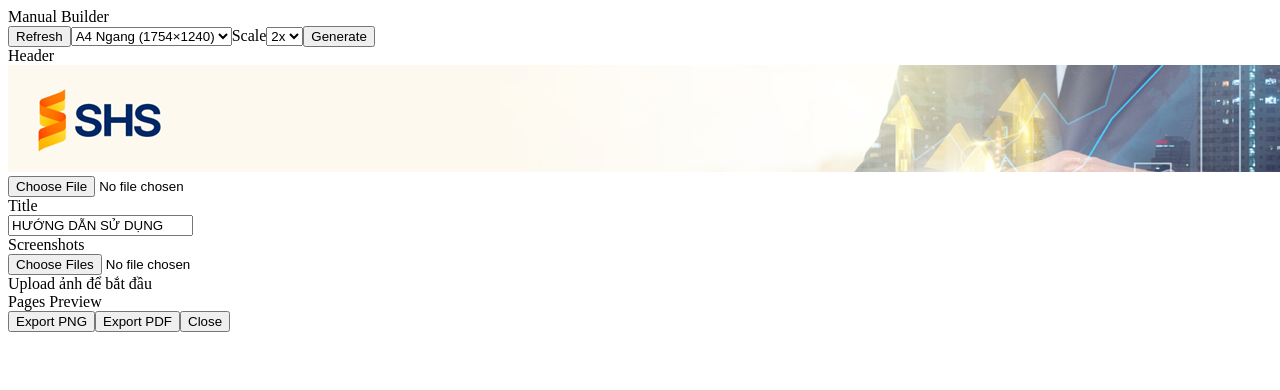
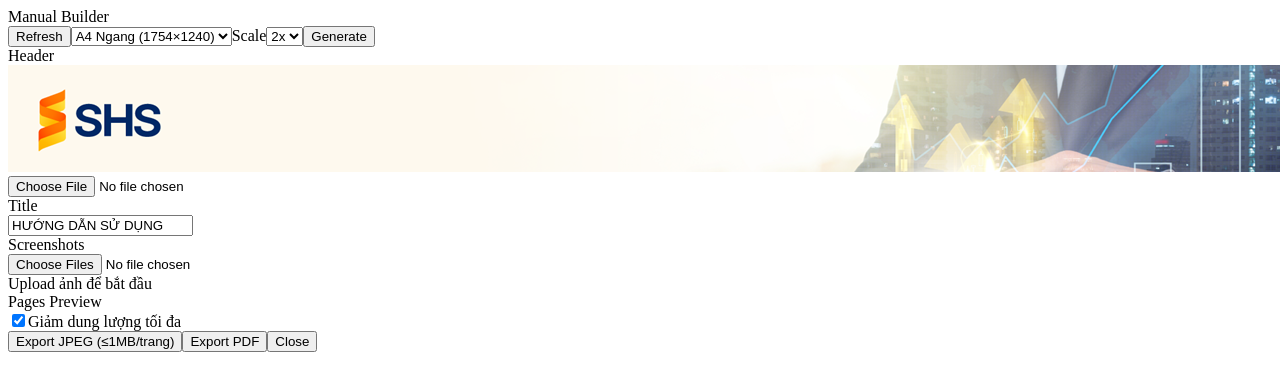
Before and after one commit to zeusato/Manual-Builder, a React (Vite) app: page / in a window 1280 px wide. Both pictures are taken after a click on the button "Generate". Shown: the top 390 px of the page. Built offline with nearby package versions, Linux system fonts and the light colour scheme; the HTML template or start-up script is replaced by a standard one.

Commit message:
home 14/09

```diff
--- a/src/components/PagesPreviewModal.tsx
+++ b/src/components/PagesPreviewModal.tsx
@@ -17,8 +17,8 @@ type Props = {
 
 const silk = {
   sizeRatio: 0.42,   // chiều rộng = 42% bề rộng trang (đổi theo ý)
-  right: -80,          // cách mép phải (px)
-  bottom: -180,         // cách mép dưới (px)
+  right: -80,        // cách mép phải (px)
+  bottom: -180,      // cách mép dưới (px)
   opacity: 0.30,     // độ trong suốt 0..1
   rotateDeg: 0       // xoay nếu cần (độ)
 };
@@ -29,11 +29,51 @@ function chunk<T>(arr: T[], size: number) {
   return out
 }
 
+/** Ước lượng số byte của dataURL base64 */
+function dataUrlBytes(dataUrl: string) {
+  const b64 = dataUrl.split(',')[1] || ''
+  // ~ (len * 3) / 4 trừ padding
+  return Math.floor((b64.length * 3) / 4) - (b64.endsWith('==') ? 2 : b64.endsWith('=') ? 1 : 0)
+}
+
+/** Render 1 page element => JPEG (nén dần) tới khi ≤ maxBytes */
+async function renderCompressedJPEG(
+  el: HTMLElement,
+  preset: PagePreset,
+  opts: { pixelRatio: number; maxBytes: number; aggressive: boolean }
+) {
+  const { pixelRatio, maxBytes, aggressive } = opts
+  const { toCanvas } = await import('html-to-image')
+
+  // Nếu bật “giảm tối đa”, giới hạn pixelRatio nhẹ để đỡ nặng
+  const effPixelRatio = aggressive ? Math.min(pixelRatio, 1.25) : pixelRatio
+
+  const canvas = await toCanvas(el, {
+    pixelRatio: effPixelRatio,
+    canvasWidth: preset.width,
+    canvasHeight: preset.height,
+    style: { transform: 'none' }, // tránh biến dạng khi clone
+  })
+
+  // bắt đầu chất lượng cao rồi giảm dần
+  let q = aggressive ? 0.72 : 0.92
+  let url = canvas.toDataURL('image/jpeg', q)
+
+  while (dataUrlBytes(url) > maxBytes && q > 0.5) {
+    q -= 0.05
+    url = canvas.toDataURL('image/jpeg', q)
+  }
+  return url
+}
+
 export default function PagesPreviewModal({
   open, onClose, title, headerUrl, shots, preset, pixelRatio
 }: Props) {
   const viewportRef = React.useRef<HTMLDivElement>(null)
   const [scale, setScale] = React.useState(1)
+
+  // ✅ Thêm trạng thái “giảm dung lượng tối đa” (default: bật)
+  const [shrink, setShrink] = React.useState(true)
 
   // Tính scale cho MỌI preset dựa vào không gian thực của viewport (đã trừ padding)
   const recomputeScale = React.useCallback(() => {
@@ -65,40 +105,67 @@ export default function PagesPreviewModal({
   const pages = chunk(shots, perPage)
 
   async function exportPNGs() {
-    const { toPng } = await import('html-to-image')
-    // Lấy đúng node "data-page" (không phụ thuộc scale bên ngoài)
     const els = Array.from(viewportRef.current!.querySelectorAll('[data-page]')) as HTMLElement[]
     let idx = 1
+
+    if (shrink) {
+      // ➜ Xuất JPEG nén ≤ 1MB/trang
       for (const el of els) {
-      const url = await toPng(el, {
+        const url = await renderCompressedJPEG(el, preset, {
           pixelRatio,
-        canvasWidth: preset.width,
-        canvasHeight: preset.height,
-        style: { transform: 'none' } // tránh ảnh hưởng transform khi clone
+          maxBytes: 1_000_000,
+          aggressive: true
         })
-      download(url, `manual-page-${idx}.png`); idx++
+        download(url, `manual-page-${idx}.jpg`); idx++
       }
-  }
-
-  async function exportPDF() {
-    const { default: jsPDF } = await import('jspdf')
+    } else {
+      // ➜ Xuất PNG “full chất” như trước
       const { toPng } = await import('html-to-image')
-    const els = Array.from(viewportRef.current!.querySelectorAll('[data-page]')) as HTMLElement[]
-    const doc = new jsPDF({
-      orientation: preset.width >= preset.height ? 'landscape' : 'portrait',
-      unit: 'px',
-      format: [preset.width, preset.height]
-    })
-    for (let i = 0; i < els.length; i++) {
-      const el = els[i]
+      for (const el of els) {
         const url = await toPng(el, {
           pixelRatio,
           canvasWidth: preset.width,
           canvasHeight: preset.height,
           style: { transform: 'none' }
         })
+        download(url, `manual-page-${idx}.png`); idx++
+      }
+    }
+  }
+
+  async function exportPDF() {
+    const { default: jsPDF } = await import('jspdf')
+    const els = Array.from(viewportRef.current!.querySelectorAll('[data-page]')) as HTMLElement[]
+
+    const doc = new jsPDF({
+      orientation: preset.width >= preset.height ? 'landscape' : 'portrait',
+      unit: 'px',
+      format: [preset.width, preset.height]
+    })
+
+    for (let i = 0; i < els.length; i++) {
+      const el = els[i]
       if (i > 0) doc.addPage([preset.width, preset.height], preset.width >= preset.height ? 'l' : 'p')
+
+      if (shrink) {
+        // ➜ Nén JPEG ≤ 1MB/trang trước khi addImage
+        const url = await renderCompressedJPEG(el, preset, {
+          pixelRatio,
+          maxBytes: 1_000_000,
+          aggressive: true
+        })
+        doc.addImage(url, 'JPEG', 0, 0, preset.width, preset.height)
+      } else {
+        // ➜ PNG “full chất”
+        const { toPng } = await import('html-to-image')
+        const url = await toPng(el, {
+          pixelRatio,
+          canvasWidth: preset.width,
+          canvasHeight: preset.height,
+          style: { transform: 'none' }
+        })
         doc.addImage(url, 'PNG', 0, 0, preset.width, preset.height)
+      }
     }
     doc.save('manual.pdf')
   }
@@ -109,8 +176,21 @@ export default function PagesPreviewModal({
         {/* header */}
         <div className="px-4 py-3 border-b border-white/10 flex items-center gap-3">
           <div className="font-semibold">Pages Preview</div>
+
+          {/* ⬅️ Checkbox 'giảm dung lượng tối đa' */}
+          <label className="ml-4 flex items-center gap-2 text-sm opacity-90">
+            <input
+              type="checkbox"
+              checked={shrink}
+              onChange={(e) => setShrink(e.target.checked)}
+            />
+            Giảm dung lượng tối đa
+          </label>
+
           <div className="ml-auto flex items-center gap-2">
-            <button onClick={exportPNGs} className="px-3 py-1 rounded bg-brand-600 hover:bg-brand-500">Export PNG</button>
+            <button onClick={exportPNGs} className="px-3 py-1 rounded bg-brand-600 hover:bg-brand-500">
+              Export {shrink ? 'JPEG (≤1MB/trang)' : 'PNG'}
+            </button>
             <button onClick={exportPDF} className="px-3 py-1 rounded bg-zinc-800 hover:bg-zinc-700">Export PDF</button>
             <button onClick={onClose} className="px-3 py-1 rounded bg-zinc-700 hover:bg-zinc-600">Close</button>
           </div>
```
Also changed, not shown: 1 other file (tests, documents, lock files or other folders). Lines whose indentation alone changed are shown as unchanged.
